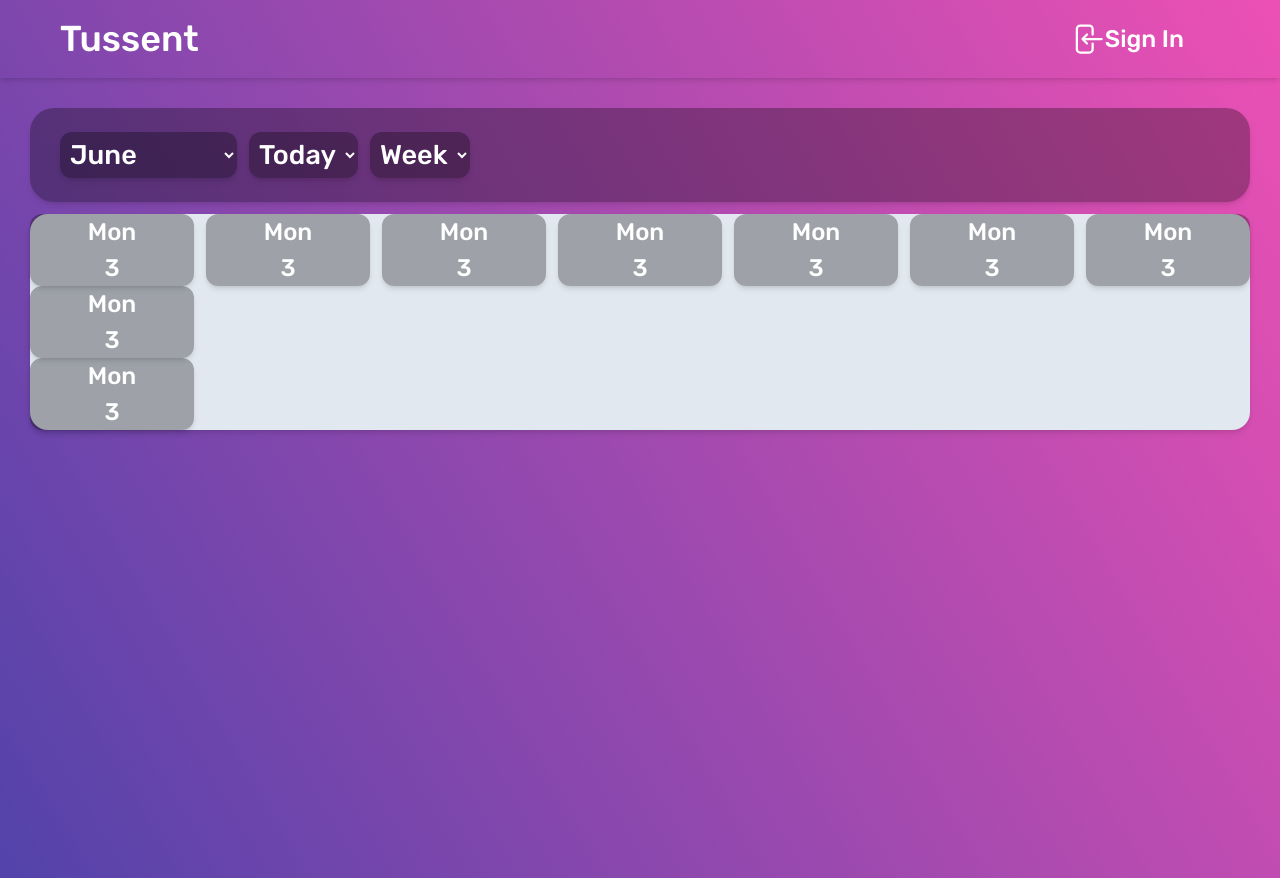
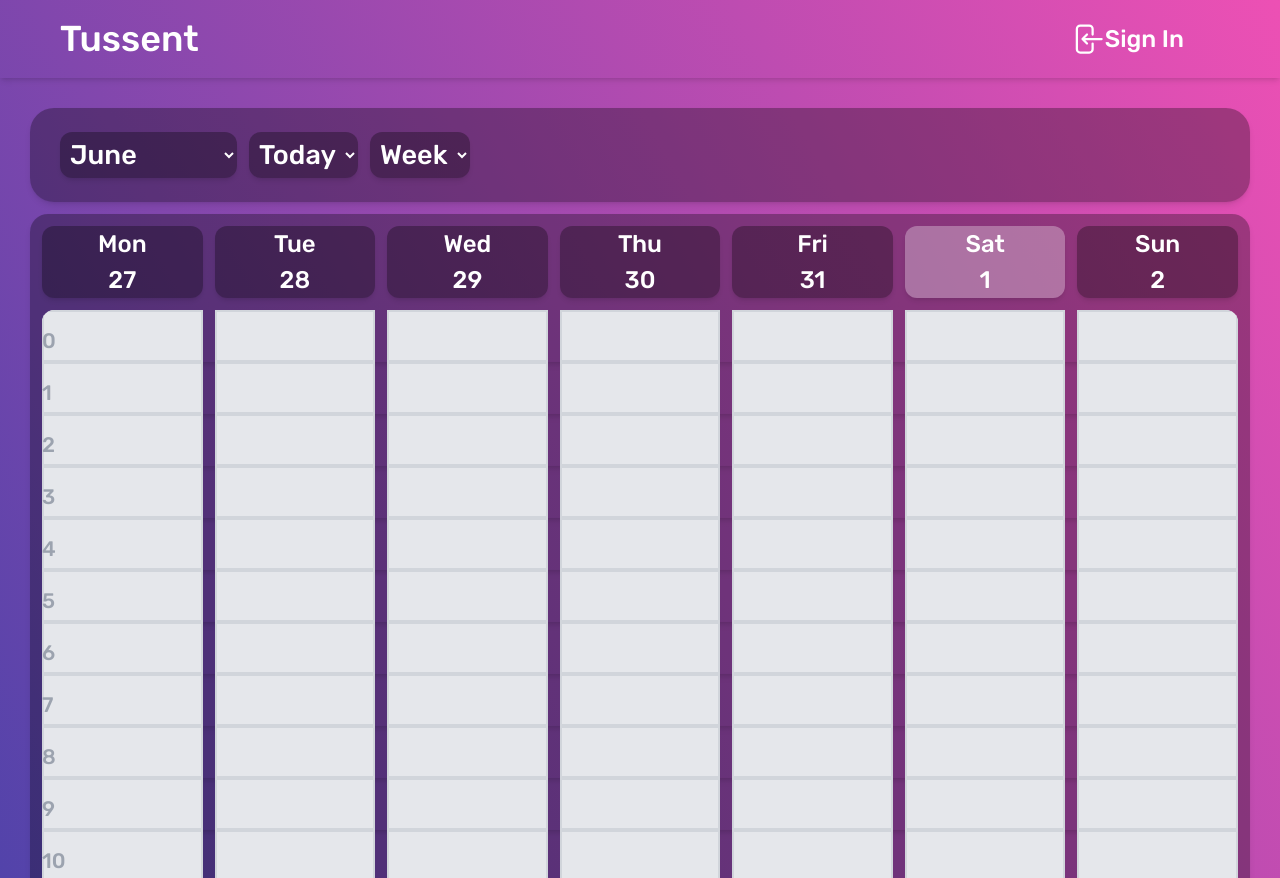
Before and after one commit to gxddvn/Tussent, a React (Vite) app in the folder frontend/: page /user/1/calendar in a window 1280 px wide. Built offline with nearby package versions, Linux system fonts and the light colour scheme.

Commit message:
Update Frontend
-Update calendar a little bit;

```diff
--- a/frontend/src/components/UserWorkSpace/Calendar/index.tsx
+++ b/frontend/src/components/UserWorkSpace/Calendar/index.tsx
@@ -1,45 +1,129 @@
-import { useState } from "react";
+import { useState, useEffect } from "react";
 
 const Calendar = () => {
+    const dayOfWeek = ["Mon", "Tue", "Wed", "Thu", "Fri", "Sat", "Sun"];
+    const [selectedTime, setSelectedTime] = useState<{ day: string, hour: number } | null>(null);
+    const [blockTexts, setBlockTexts] = useState<{ day: string, hour: number, text: string }[]>([]);
+
+    const getDaysInMonth = (month: number, year: number): string[] => {
+        const items: string[] = [];
+        let numDays = new Date(year, month + 1, 0).getDate();
+        for (let i = 0; i < numDays; i++) {
+            items.push(`${i}`);
+        }
+        return items;
+    };
+
+    const getWeeksInMonth = (month: number, year: number): number[] => {
+        const daysInMonth = new Date(year, month + 1, 0).getDate();
+        const fullWeeks = Math.ceil(daysInMonth / 7);
+        const items: number[] = [];
+        for (let i = 0; i < fullWeeks; i++) {
+            items.push(i);
+        }
+        return items;
+    };
+
+    const getDatesOfWeek = (date: Date): Date[] => {
+        const startOfWeek = new Date(date);
+        const dayOfWeek = (startOfWeek.getDay() + 6) % 7; // Переместить воскресенье в конец
+        const diffToStart = startOfWeek.getDate() - dayOfWeek;
+        const startDate = new Date(startOfWeek.setDate(diffToStart));
+
+        const datesOfWeek = [];
+        for (let i = 0; i < 7; i++) {
+            const currentDay = new Date(startDate);
+            currentDay.setDate(startDate.getDate() + i);
+            datesOfWeek.push(currentDay);
+        }
+        return datesOfWeek;
+    };
+
     const [currentDate, setCurrentDate] = useState(new Date());
+    const [daysInMonth, setDaysInMonth] = useState<string[]>([]);
 
-    const dayOfWeek = ["Mon", "Tue", "Wed", "Thu", "Fri", "Sat" , "Sun"]
+    useEffect(() => {
+        setDaysInMonth(getDaysInMonth(currentDate.getMonth(), currentDate.getFullYear()));
+    }, [currentDate]);
 
-    const handleMonthChange = (e:React.ChangeEvent<HTMLSelectElement>) => {
+    const handleMonthChange = (e: React.ChangeEvent<HTMLSelectElement>) => {
         const newDate = new Date(currentDate);
         newDate.setMonth(Number(e.target.value));
         setCurrentDate(newDate);
     };
 
-    const handleDateChange = (e:React.ChangeEvent<HTMLSelectElement>) => {
+    const handleDateChange = (e: React.ChangeEvent<HTMLSelectElement>) => {
         const newDate = new Date(currentDate);
         newDate.setDate(Number(e.target.value));
         setCurrentDate(newDate);
     };
 
-    const getDaysInMonth = (month:number, year:number) => {
-        const items:string[] = [];
-        let numDays = new Date(year, month + 1, 0).getDate();
-        for (let i = 0; i < numDays; i++) {
-            items.push(`${i}`)
+    const handleWeekChange = (e: React.ChangeEvent<HTMLSelectElement>) => {
+        if(e.target.value !== "Week") {
+            const weekIndex = Number(e.target.value) - 1;
+            const startOfMonth = new Date(currentDate.getFullYear(), currentDate.getMonth(), 1);
+            if (weekIndex === 0) {
+                setCurrentDate(startOfMonth);
+            } else {
+                const firstDayOfWeek = (startOfMonth.getDay() + 6) % 7; // Переместить воскресенье в конец
+                const firstDateOfWeek = new Date(startOfMonth.setDate(startOfMonth.getDate() - firstDayOfWeek + (weekIndex * 7)));
+                setCurrentDate(firstDateOfWeek);
+            }
+        }
+    };
+
+    const handleClick = (day: string, hour: number) => {
+        setSelectedTime({ day, hour });
+        const currentDate = getDatesOfWeek(new Date())[dayOfWeek.indexOf(day)];
+        const date = currentDate.getDate();
+        const month = currentDate.getMonth();
+
+        const existingBlockIndex = blockTexts.findIndex(block => block.day === day && block.hour === hour);
+
+        if (existingBlockIndex !== -1) {
+            // Если блок уже содержит текст, можно его изменить или оставить без изменений
+            setBlockTexts(prevBlocks => {
+                const updatedBlocks = [...prevBlocks];
+                updatedBlocks[existingBlockIndex] = { ...updatedBlocks[existingBlockIndex], text: `${date}.${month + 1}, ${hour}:00` };
+                return updatedBlocks;
+            });
+        } else {
+            // Если блок не содержит текст, добавить новый
+            setBlockTexts(prevBlocks => [...prevBlocks, { day, hour, text: `${date}.${month + 1}, ${hour}:00` }]);
+        }
+    };
+
+    const CalendarTime = () => {
+        let items = [];
+        for (let i = 0; i < 24; i++) {
+            items.push(
+                <div key={i} className="grid grid-cols-7 gap-2 relative">
+                    {dayOfWeek.map((day, index) => {
+                        const blockText = blockTexts.find(block => block.day === day && block.hour === i);
+                        return (
+                            <div
+                                key={index}
+                                attribute-day={day}
+                                onClick={() => handleClick(day, i)}
+                                className={
+                                    selectedTime?.day === day && selectedTime?.hour === i
+                                    ? "bg-red-200 px-2 py-4 cursor-pointer transition-all ease-linear hover:bg-red-300 border-2 border-red-300"
+                                    : "bg-gray-200 px-2 py-4 cursor-pointer transition-all ease-linear hover:bg-gray-300 border-2 border-gray-300"
+                                }
+                            >
+                                {blockText?.text}
+                            </div>
+                        );
+                    })}
+                    <span className="absolute bottom-1 cursor-default text-sm font-medium text-gray-400">{i}</span>
+                </div>
+            );
         }
         return items;
     };
 
-    const getWeeksInMonth = (month: number, year: number) => {
-        const daysInMonth = new Date(year, month + 1, 0).getDate()
-        const fullWeeks = Math.ceil(daysInMonth/7);
-        const items:number[] = [];
-        for (let i = 0; i < fullWeeks; i++) {
-            items.push(i)
-        }
-        return items;
-    };
-
-    // console.log(getWeeksInMonth(currentDate.getMonth(), currentDate.getFullYear()))
-
     return (
-        <div className="flex flex-col h-screen px-5 pt-5 pb-16">
+        <div className="flex flex-col h-screen px-5 pt-5 pb-16 overflow-y-scroll">
             <div className="flex items-center bg-[rgba(0,0,0,.3)] px-5 py-4 rounded-2xl shadow-md">
                 <select value={currentDate.getMonth()} onChange={handleMonthChange} className="text-lg font-medium p-1 rounded-lg text-white bg-[rgba(0,0,0,.3)] shadow-md">
                     <option className="text-sm font-medium text-white bg-none" value="0">January</option>
@@ -56,78 +140,37 @@ const Calendar = () => {
                     <option className="text-sm font-medium text-white" value="11">December</option>
                 </select>
                 <select value={currentDate.getDate()} onChange={handleDateChange} className="ml-2 text-lg font-medium p-1 rounded-lg text-white bg-[rgba(0,0,0,.3)] shadow-md">
-                    {getDaysInMonth(currentDate.getMonth(), currentDate.getFullYear()).map((day, index) => (
-                        <option key={index} value={Number(day)+1} className="text-sm font-medium text-white bg-none">{Number(day)+1==new Date().getDate() ? `Today` : `${Number(day)+1}`}</option>
+                    {daysInMonth.map((day, index) => (
+                        <option key={index} value={Number(day) + 1} className="text-sm font-medium text-white bg-none">{Number(day) + 1 == new Date().getDate() && currentDate.getMonth() == new Date().getMonth() ? `Today` : `${Number(day) + 1}`}</option>
                     ))}
                 </select>
-                <select className="ml-2 text-lg font-medium p-1 rounded-lg text-white bg-[rgba(0,0,0,.3)] shadow-md">
+                <select onChange={handleWeekChange} className="ml-2 text-lg font-medium p-1 rounded-lg text-white bg-[rgba(0,0,0,.3)] shadow-md">
                     <option defaultValue={"Week"} className="text-sm font-medium text-white bg-none">Week</option>
                     {getWeeksInMonth(currentDate.getMonth(), currentDate.getFullYear()).map((week, index) => (
-                        <option key={index} value={week+1} className="text-sm font-medium text-white bg-none">{week+1}</option>
+                        <option key={index} value={week + 1} className="text-sm font-medium text-white bg-none">{week + 1}</option>
                     ))}
                 </select>
             </div>
-            <table className="bg-slate-200 rounded-xl mt-2 shadow-md w-full">
-                <thead>
-                    <tr className="grid grid-cols-7 gap-2">
-                        <th className="flex flex-col items-center bg-[rgba(0,0,0,.3)] rounded-lg shadow-md">
-                            <span className="text-base font-medium">Mon</span>
-                            <span className="text-base font-medium">3</span>
-                        </th>
-                        <th className="flex flex-col items-center bg-[rgba(0,0,0,.3)] rounded-lg shadow-md">
-                            <span className="text-base font-medium">Mon</span>
-                            <span className="text-base font-medium">3</span>
-                        </th>
-                        <th className="flex flex-col items-center bg-[rgba(0,0,0,.3)] rounded-lg shadow-md">
-                            <span className="text-base font-medium">Mon</span>
-                            <span className="text-base font-medium">3</span>
-                        </th>
-                        <th className="flex flex-col items-center bg-[rgba(0,0,0,.3)] rounded-lg shadow-md">
-                            <span className="text-base font-medium">Mon</span>
-                            <span className="text-base font-medium">3</span>
-                        </th>
-                        <th className="flex flex-col items-center bg-[rgba(0,0,0,.3)] rounded-lg shadow-md">
-                            <span className="text-base font-medium">Mon</span>
-                            <span className="text-base font-medium">3</span>
-                        </th>
-                        <th className="flex flex-col items-center bg-[rgba(0,0,0,.3)] rounded-lg shadow-md">
-                            <span className="text-base font-medium">Mon</span>
-                            <span className="text-base font-medium">3</span>
-                        </th>
-                        <th className="flex flex-col items-center bg-[rgba(0,0,0,.3)] rounded-lg shadow-md">
-                            <span className="text-base font-medium">Mon</span>
-                            <span className="text-base font-medium">3</span>
-                        </th>
-                    </tr>
-                </thead>
-                <tbody>
-                    <tr className="grid grid-cols-7 gap-2">
-                        <th className="flex flex-col items-center bg-[rgba(0,0,0,.3)] rounded-lg shadow-md">
-                            <span className="text-base font-medium">Mon</span>
-                            <span className="text-base font-medium">3</span>
-                        </th>
-                    </tr>
-                    <tr className="grid grid-cols-7 gap-2">
-                        <th className="flex flex-col items-center bg-[rgba(0,0,0,.3)] rounded-lg shadow-md">
-                            <span className="text-base font-medium">Mon</span>
-                            <span className="text-base font-medium">3</span>
-                        </th>
-                    </tr>
-                </tbody>
-            </table>
-            {/* <div className="h-full grid grid-cols-7 bg-slate-200 rounded-xl mt-2 shadow-md">
-                <div className="p-2">
-                    <div className="flex flex-col items-center bg-[rgba(0,0,0,.3)] rounded-lg shadow-md">
-                        <span className="text-base font-medium">Mon</span>
-                        <span className="text-base font-medium">3</span>
-                    </div>
-                    <div className="grid py-5">
-                        <div className="border border-slate-800 min-h-10"></div>
-                    </div>
+            <div className="grid bg-[rgba(0,0,0,.3)] rounded-xl mt-2 shadow-md p-2">
+                <div className=" grid grid-cols-7 gap-2">
+                    {dayOfWeek.map((day, index) => {
+                        const isToday = currentDate.getDay() === 0 ? 6 : currentDate.getDay() - 1;
+                        return (
+                            <div key={index} className={isToday === index ? "flex flex-col items-center bg-[rgba(255,255,255,.3)] rounded-lg shadow-md" : "flex flex-col items-center bg-[rgba(0,0,0,.3)] rounded-lg shadow-md"}>
+                                <span className="text-base font-medium">{day}</span>
+                                <span className="text-base font-medium">{getDatesOfWeek(currentDate)[index].getDate()}</span>
+                            </div>
+                        );
+                    })}
                 </div>
-            </div> */}
+                <div className="grid mt-2 rounded-lg overflow-hidden">
+                    {CalendarTime().map((item, index) => (
+                        <div className="shadow-md" key={index}>{item}</div>
+                    ))}
+                </div>
+            </div>
         </div>
-    )
-}
+    );
+};
 
-export default Calendar
+export default Calendar;
```
